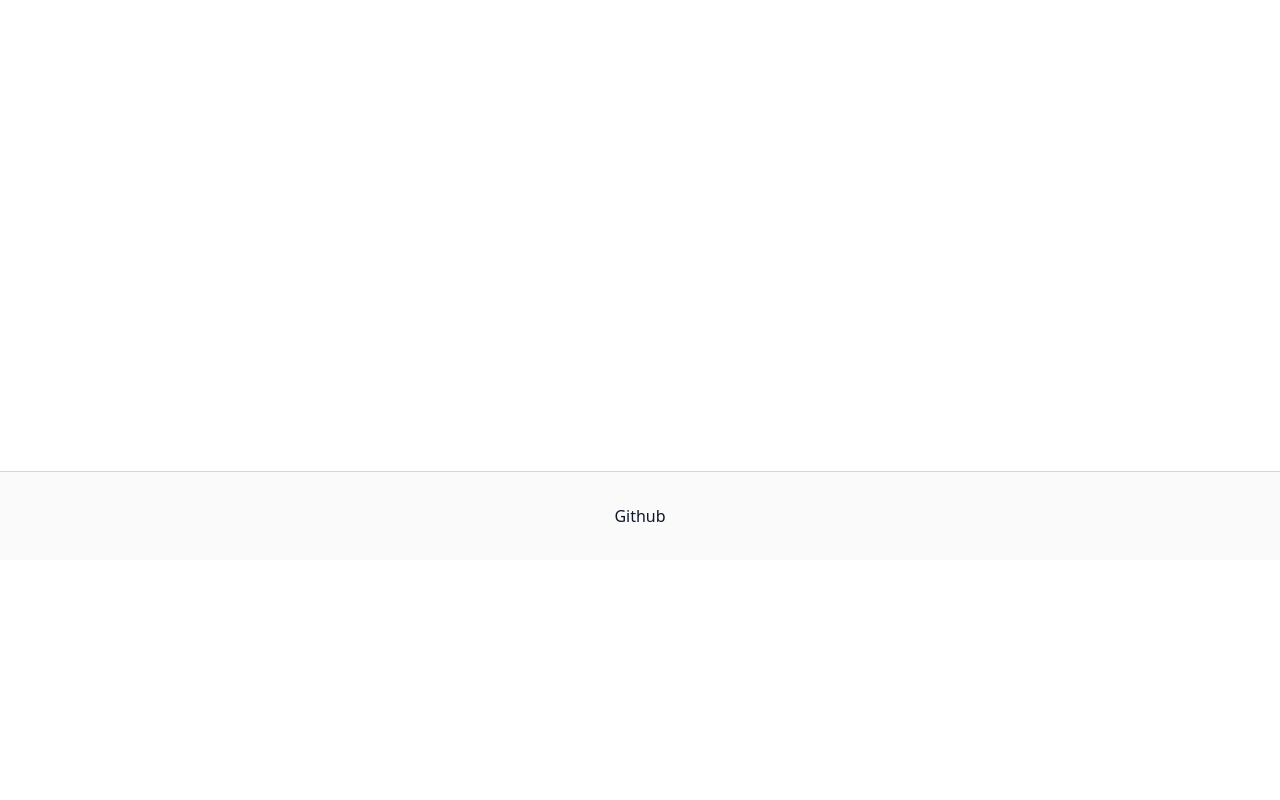
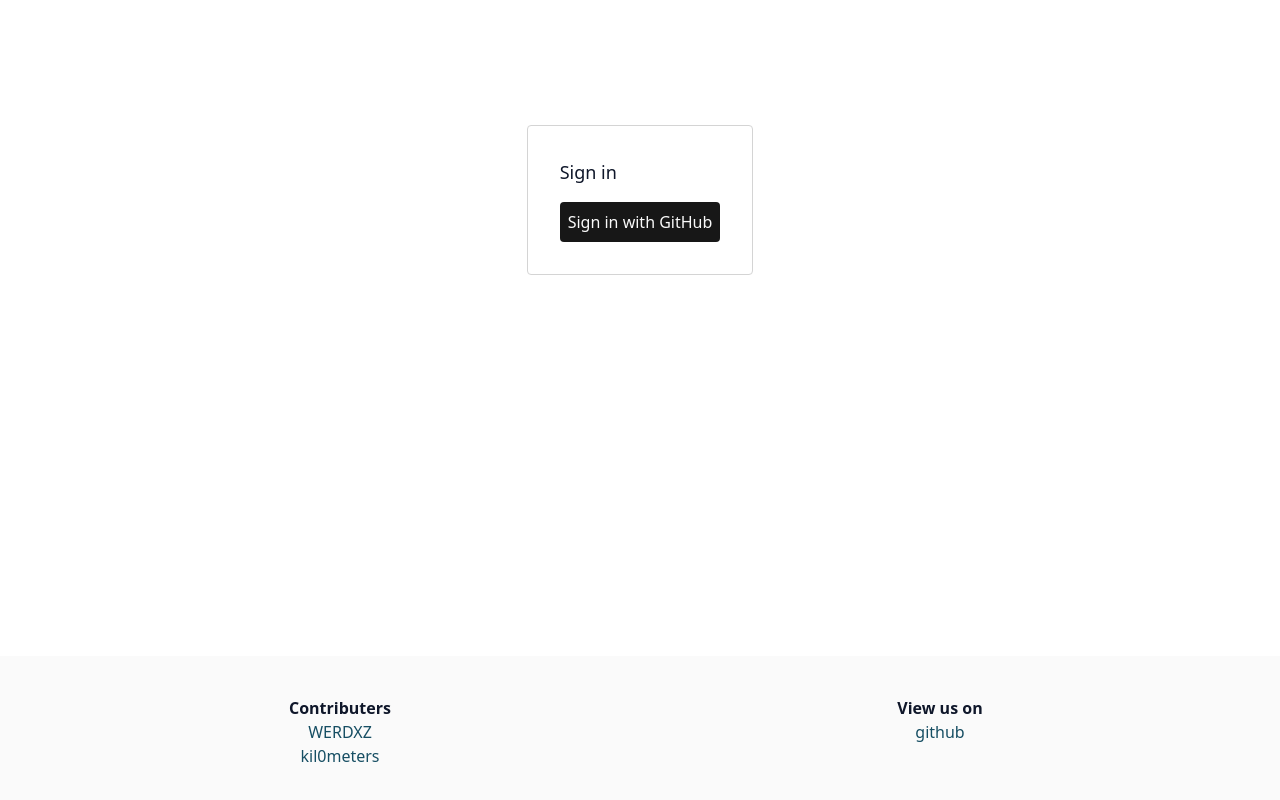
Before and after one commit to kil0meters/ranker, a Next.js app: page /signin in a window 1280 px wide. Shown: the part 240-1040 px from the top of the page. Before the commit the page ends 800 px from the top, so only its background shows below. Built offline with nearby package versions, Linux system fonts and the light colour scheme; no server answers.

Commit message:
changed footer to <footer> block and adding something more

```diff
--- a/src/app/layout.tsx
+++ b/src/app/layout.tsx
@@ -48,13 +48,31 @@ export default async function RootLayout({
 					</div>
 				</nav>
 				{/*place holder*/}
-                <div className='mb-auto mt-24'>
+				<div className='min-h-screen mt-24'>
 					{children}
 				</div>
-
+				{/*
                 <div className='bg-neutral-50 border-neutral-300 border-t mt-8 p-8 flex bottom-0'>
                     <a className='hover:underline mx-auto' href="https://github.com/kil0meters/hackathon-coffeedrinkers-2023">Github</a>
+                </div> */}
+
+				<footer className="bg-neutral-50 border-neutral-300 grid grid-cols-2 text-center p-10">
+					<div>
+						<h3 className='font-bold'>Contributers</h3>
+						<div className="grid grid-cols-1 text-cyan-900">
+							<a href="https://github.com/WERDXZ">WERDXZ</a>
+							<a href="https://github.com/kil0meters">kil0meters</a>
 						</div>
+					</div>
+					<div>
+						<h3 className='font-bold'>View us on</h3>
+						<a href="https://github.com/kil0meters/hackathon-coffeedrinkers-2023" className='text-cyan-900' >
+							github
+						</a>
+					</div>
+				</footer>
+
+
 			</body>
 		</html>
 	)
--- a/src/app/page.tsx
+++ b/src/app/page.tsx
@@ -17,7 +17,7 @@ export async function ShowEntries() {
 
     return (
         <div className='grid grid-cols-1 grid-flow-row border-neutral-300 rounded border'>
-            {entries.map((entry, index) => (
+            {entries.map((entry: any, index: number) => (
                 <Link className='border-b last:border-b-0 border-neutral-300 p-4 w-full hover:bg-neutral-100 transition-all' key={index} href={"/rank/" + entry.id}>
                     <span className='font-bold text-lg'>
                         {entry.name}
--- a/src/app/signin/page.tsx
+++ b/src/app/signin/page.tsx
@@ -1,12 +1,14 @@
 import { SigninButton } from './signin-button';
 
 export default function SigninPage() {
-    return (
-        <main className="container mx-auto">
-            <div className='flex grid-cols-2 gap-4 border-neutral-300 rounded p-4 flex-col border'>
-                <h1 className='text-lg'>Sign in</h1>
-                <SigninButton provider='github' providerStyle="GitHub" />
+	return (
+        <main className="container mx-auto min-h-screen flex items-center justify-center align-baseline">
+            <div className="h-full align-middle">
+                <div className="flex flex-col gap-4 border-neutral-300 rounded border max-w-lg p-8 mb-28">
+                    <h1 className="text-lg">Sign in</h1>
+                    <SigninButton provider="github" providerStyle="GitHub" />
+                </div>
             </div>
         </main>
-    )
+	)
 }
```
Lines whose indentation alone changed are shown as unchanged.
